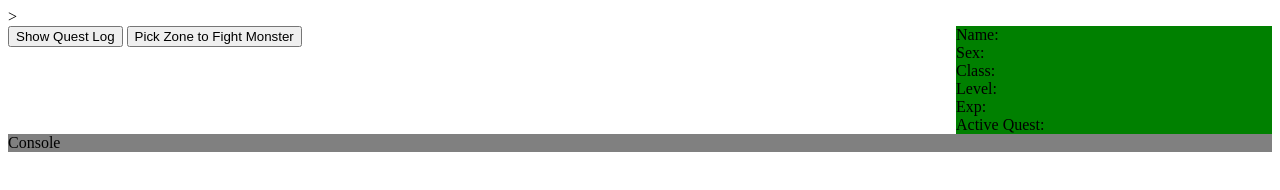
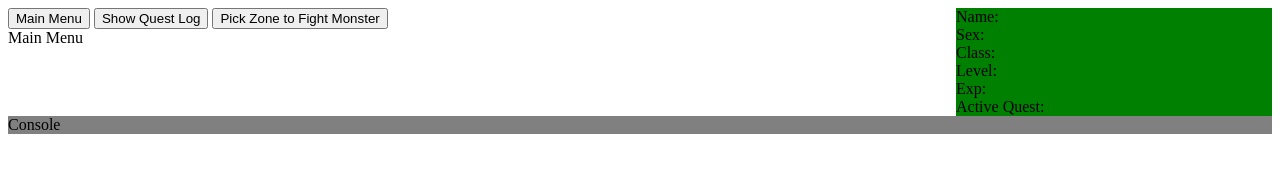
Before and after one commit to Tedris/auto-quest-game, a website: page game.html in a window 1280 px wide. Drawn offline with nearby package versions, Linux system fonts and the light colour scheme.

Commit message:
Added menu switching!

```diff
--- a/game.html
+++ b/game.html
@@ -1,19 +1,25 @@
 <!doctype html>
 <html>
     <head>
-   		<script type="text/javascript" src="js/lib/jquery.min.js"></script>>
+   		<script type="text/javascript" src="js/lib/jquery.min.js"></script>
         <script type="text/javascript" src="js/game.js"></script>
 		<link rel="stylesheet" href="css/game.css">
     </head>
     <div>
         <div id="main-screen" class="main">
-            <div id="main-menu" class="main-menu">
-                <button id="quest-log" class="quest-log">Show Quest Log</button>
-                <button id="choose-zone" class="choose-zone">Pick Zone to Fight Monster</button>
+            <div id="menu-buttons" class="menu-buttons">
+                <button class="back-to-main-menu" onclick="openMenu('main');">Main Menu</button>
+                <button id="quest-log" class="quest-log" onclick="openMenu('quest');">Show Quest Log</button>
+                <button id="choose-zone" class="choose-zone" onclick="openMenu('zone');">Pick Zone to Fight Monster</button>
             </div>
-            <div id="quest-menu" class="quest-menu hide">
+            <div name="menu-selection" id="main-menu" class="main-menu">
+                Main Menu
             </div>
-            <div id="zone-menu" class="zone-menu hide">
+            <div name="menu-selection" id="quest-menu" class="quest-menu hide">
+                Quest Log
+            </div>
+            <div name="menu-selection" id="zone-menu" class="zone-menu hide">
+                Zones
             </div>
         </div>
         <div id="side-bar" class="side-bar">
--- a/js/game.js
+++ b/js/game.js
@@ -28,10 +28,10 @@ function saveToCharacterObject(jsonData) {
 function loadCharacterAttributes() {
     var character = getCharacter();
 
-    updateAttributes();
+    updateAttributes(character);
 }
 
-function updateAttributes() {
+function updateAttributes(character) {
     updateAttribute('name', character.name);
     updateAttribute('sex', character.sex);
     updateAttribute('class', character.class);
@@ -45,3 +45,18 @@ function updateAttribute(type, attribute) {
     var typeObject = document.querySelector(className);
     typeObject.innerHTML = attribute;
 }
+
+function openMenu(menuName) {
+    var menus = document.getElementsByName('menu-selection');
+    $.each(menus, function(i, menu) {
+        if (menu.className.includes(menuName)) {
+            if (menu.classList.contains("hide")) {
+                menu.classList.toggle("hide");
+            }
+        } else {
+            if (!menu.classList.contains("hide")) {
+                menu.classList.toggle("hide");
+            }
+        }
+    });
+}
```
